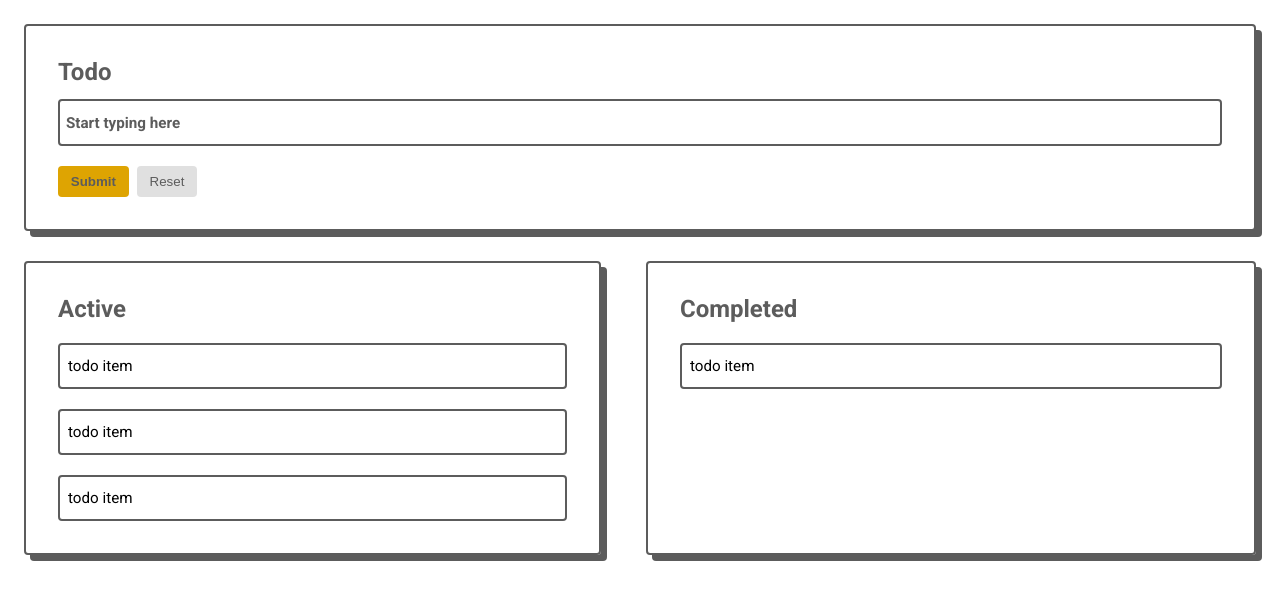
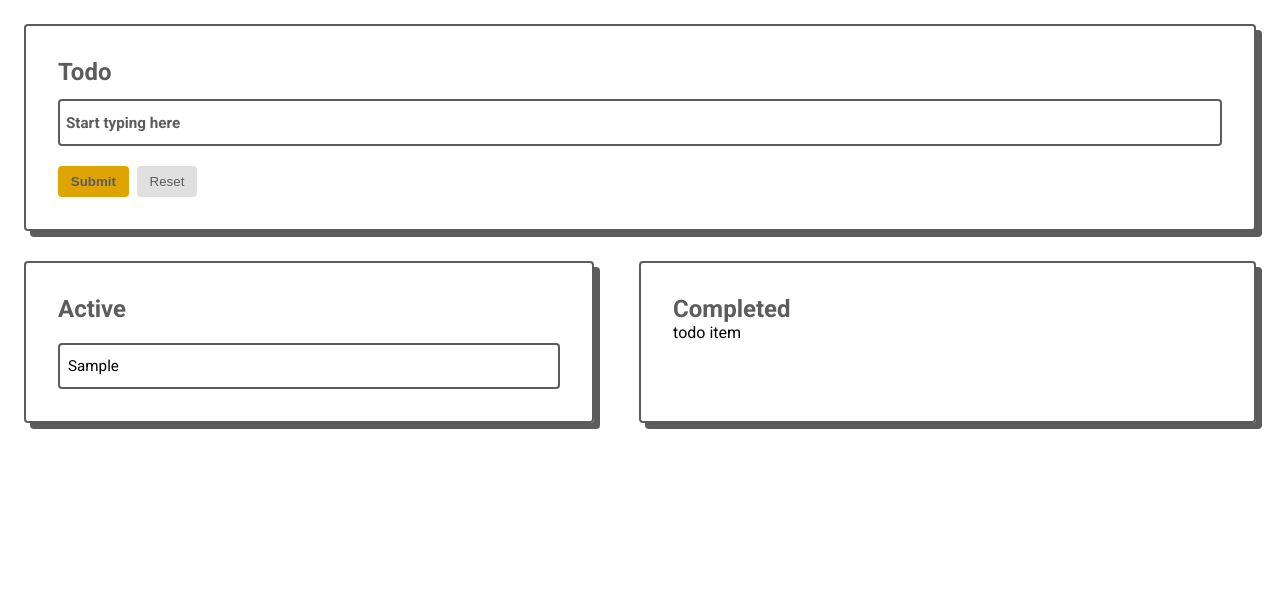
Before and after one commit to Jisan-mia/tiny-ts, a React (Create React App) app: page / in a window 1280 px wide. Both pictures are taken after typing "Sample" into the empty fields and a click on the button "Submit". Shown: the top 600 px of the page. Built offline with nearby package versions, Linux system fonts and the light colour scheme; the HTML template or start-up script is replaced by a standard one.

Commit message:
added todoItem component

```diff
--- a/src/components/Todo/TodoApp.tsx
+++ b/src/components/Todo/TodoApp.tsx
@@ -26,7 +26,7 @@ function TodoApp() {
   return (
     <>
       <TodoInput todo={todo} setTodo={setTodo} handleSubmitTodo={handleSubmitTodo}/>
-      <Todos />
+      <Todos todos={todos} />
     </>
   );
 }
--- a/src/components/Todo/TodoInput.tsx
+++ b/src/components/Todo/TodoInput.tsx
@@ -26,7 +26,10 @@ const TodoInput:React.FC<IProps> = ({todo, setTodo, handleSubmitTodo}) => {
     <form
       ref={formRef}
       className={styles.container}
-      onSubmit={(e) => handleSubmitTodo(e)}
+      onSubmit={(e) => {
+        handleSubmitTodo(e)
+        inputRef.current?.blur();
+      }}
       onReset={(e) => handleResetForm(e)}
     >
       <div className={styles.card}>
--- a/src/components/Todo/TodoItem.module.scss
+++ b/src/components/Todo/TodoItem.module.scss
@@ -0,0 +1,13 @@
+li.todo__item {
+  padding: calc(0.5rem * 1.5) 0.5rem;
+
+  margin-top: calc(2.5 * 0.5rem);
+  border: 2px solid #5c5c5c;
+  border-radius: 4px;
+  font-size: 0.95rem;
+  cursor:grab;
+
+  &:active {
+    cursor: grabbing;
+  }
+}
--- a/src/components/Todo/TodoItem.tsx
+++ b/src/components/Todo/TodoItem.tsx
@@ -1,8 +1,16 @@
 import React from 'react'
+import { Todo } from '../types'
+import styles from './TodoItem.module.scss'
 
-const TodoItem = () => {
+interface IProps {
+  todo: Todo
+}
+
+const TodoItem:React.FC<IProps> = ({todo}) => {
   return (
-    <div>TodoItem</div>
+    <>
+      <li className={styles.todo__item} >{todo.todo}</li>
+    </>
   )
 }
 
--- a/src/components/Todo/Todos.module.scss
+++ b/src/components/Todo/Todos.module.scss
@@ -21,19 +21,7 @@
   ul.todos {
     list-style-type: none;
   }
-  ul li.todo__item {
-    padding: calc(0.5rem * 1.5) 0.5rem;
 
-    margin-top: calc(2.5 * 0.5rem);
-    border: 2px solid #5c5c5c;
-    border-radius: 4px;
-    font-size: 0.95rem;
-    cursor:grab;
-
-    &:active {
-      cursor: grabbing;
-    }
-  }
 
 }
 
--- a/src/components/Todo/Todos.tsx
+++ b/src/components/Todo/Todos.tsx
@@ -1,17 +1,24 @@
 import React from 'react'
+import { Todo } from '../types'
+import TodoItem from './TodoItem'
 import styles from './Todos.module.scss'
 
-const Todos:React.FC = () => {
+interface IProps {
+  todos: Todo[]
+}
+
+const Todos:React.FC<IProps> = ({todos}) => {
   return (
     <div className={styles.todo__container}>
       <div className={styles.active__todo}>
         <h2>Active</h2>
 
         <ul className={styles.todos}>
-          <li className={styles.todo__item}>todo item</li>
-          <li className={styles.todo__item}>todo item</li>
-
-          <li className={styles.todo__item}>todo item</li>
+          {
+            todos && todos.map((todo) => (
+             <TodoItem key={todo.id} todo={todo} />
+            ))
+          }
 
         </ul>
       </div>
```
